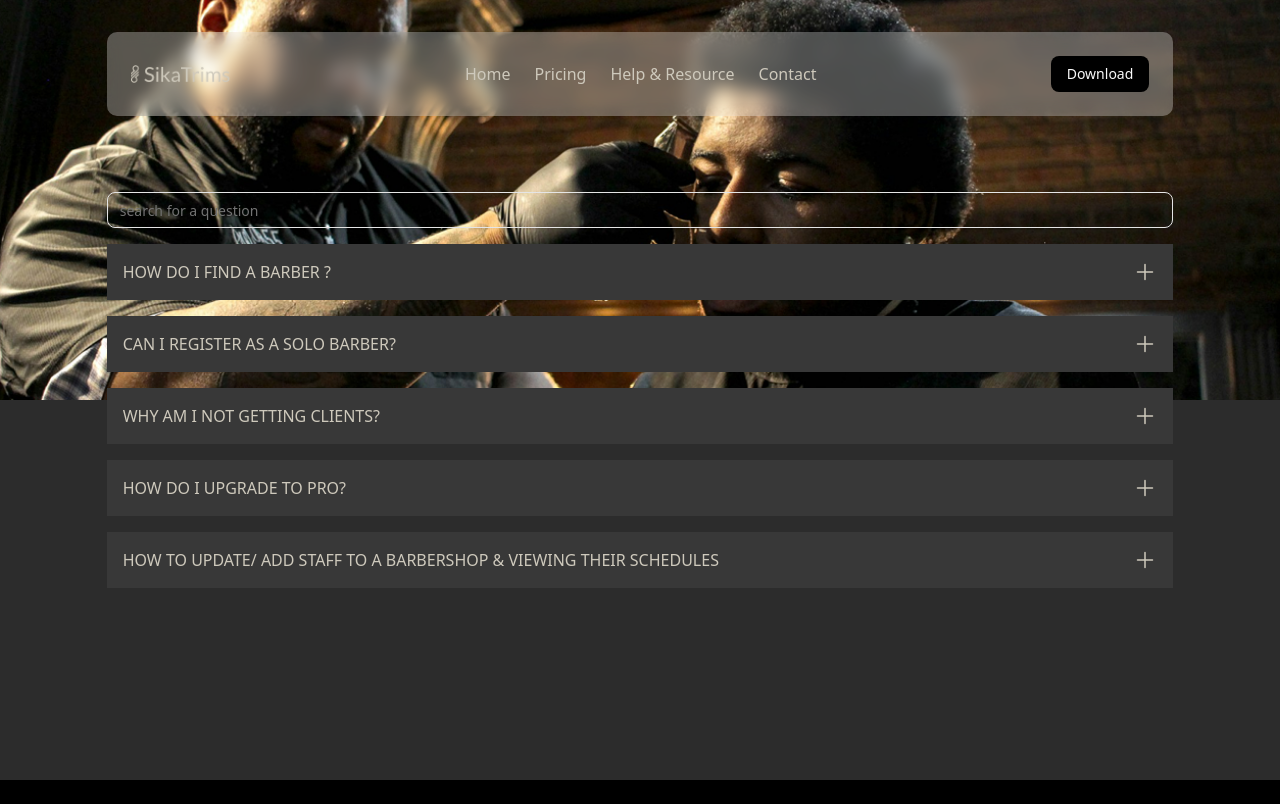
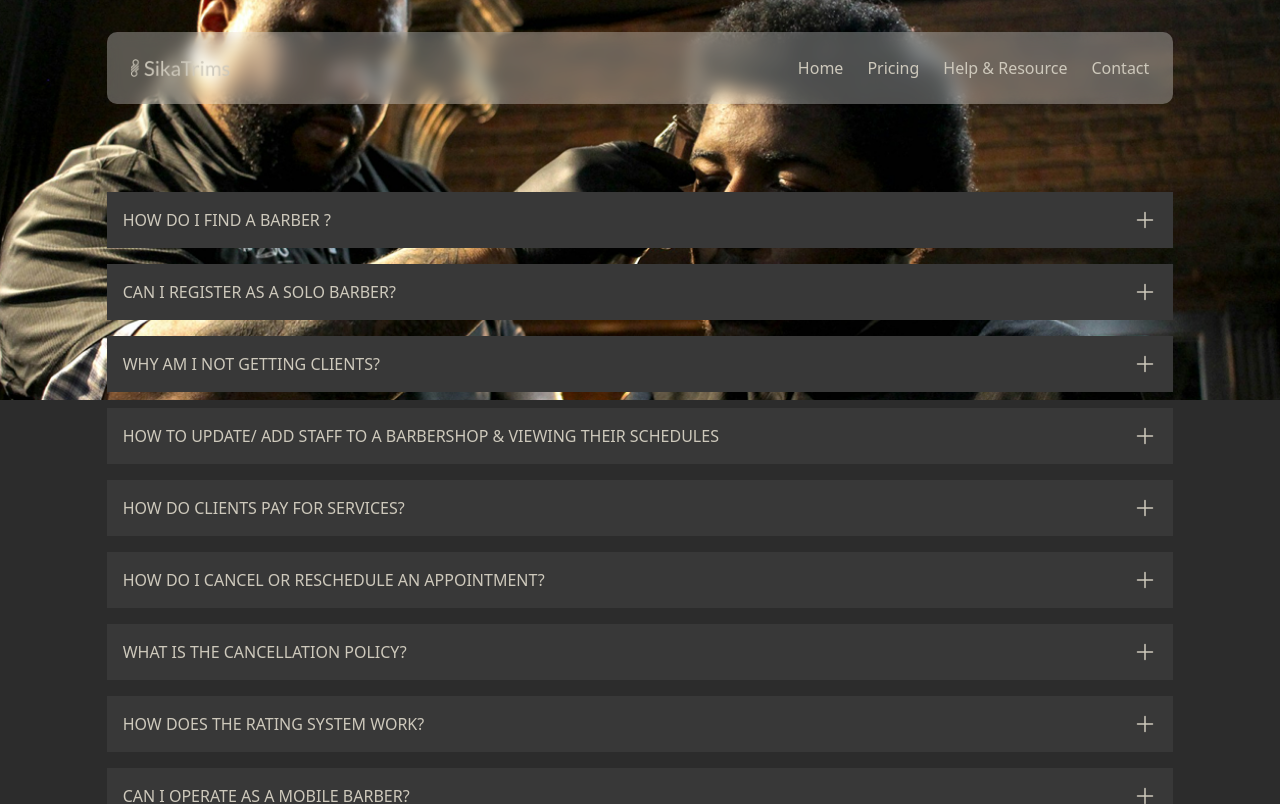
Before and after one commit to Ken12222/SikaTrims, a Next.js app: page /help-resource in a window 1280 px wide. Shown: the top 804 px of the page. Built offline with nearby package versions, Linux system fonts and the light colour scheme.

Commit message:
eula_termsofusespacingfix&faq_added

```diff
--- a/src/app/help-resource/page.jsx
+++ b/src/app/help-resource/page.jsx
@@ -11,24 +11,59 @@ export default function HelpResource() {
   const helpContents = [
     {
       heading: "HOW DO I FIND A BARBER ?",
-      solution: "This is how to find barbers",
+      solution:
+        "YOU CAN EASILY FIND BARBERS NEAR YOU BY USING THE SEARCH OR LOCATION FILTER ON THE SIKATRIM APP. BROWSE PROFILES, CHECK RATINGS, AND BOOK YOUR PREFERRED BARBER IN SECONDS.",
     },
     {
       heading: "CAN I REGISTER AS A SOLO BARBER?",
-      solution: "",
+      solution:
+        "YES! SOLO BARBERS CAN CREATE A PROFILE, LIST THEIR SERVICES, SET PRICES, MANAGE APPOINTMENTS, AND GROW THEIR CLIENT BASE—ALL DIRECTLY THROUGH THE SIKATRIM APP.",
     },
     {
       heading: "WHY AM I NOT GETTING CLIENTS?",
-      solution: "",
-    },
-    {
-      heading: "HOW DO I UPGRADE TO PRO?",
-      solution: "",
+      solution:
+        "MAKE SURE YOUR PROFILE IS COMPLETE—ADD QUALITY PHOTOS, CLEAR SERVICE DESCRIPTIONS, ACCURATE PRICING, AND ENCOURAGE CLIENTS TO LEAVE REVIEWS. STAYING ACTIVE AND RESPONSIVE ALSO INCREASES VISIBILITY.",
     },
     {
       heading:
         "HOW TO UPDATE/ ADD STAFF TO A BARBERSHOP & VIEWING THEIR SCHEDULES",
-      solution: "",
+      solution:
+        "GO TO YOUR SHOP DASHBOARD → SELECT “MANAGE STAFF” → TAP “ADD STAFF” OR “EDIT STAFF.” YOU CAN VIEW THEIR SCHEDULES, ASSIGN CLIENTS, AND TRACK APPOINTMENTS ALL IN ONE PLACE.",
+    },
+    {
+      heading: "HOW DO CLIENTS PAY FOR SERVICES?",
+      solution:
+        "CLIENTS CAN PAY ONLINE THROUGH SIKATRIM USING MOBILE MONEY OR BANK TRANSFERS, OR CHOOSE TO PAY IN PERSON AFTER THEIR APPOINTMENT. ALL ONLINE PAYMENTS ARE FAST, SECURE, AND RECORDED AUTOMATICALLY.",
+    },
+    {
+      heading: "HOW DO I CANCEL OR RESCHEDULE AN APPOINTMENT?",
+      solution:
+        "SIMPLY GO TO YOUR “BOOKINGS” SECTION, SELECT THE APPOINTMENT, AND CHOOSE “CANCEL” OR “RESCHEDULE.” BOTH CLIENTS AND BARBERS ARE INSTANTLY NOTIFIED OF THE CHANGES.",
+    },
+    {
+      heading: " WHAT IS THE CANCELLATION POLICY?",
+      solution:
+        "BARBERS AND BARBERSHOPS CAN SET THEIR OWN CANCELLATION POLICY BASED ON THEIR PREFERENCES. EACH POLICY CLEARLY OUTLINES TIMEFRAMES FOR CANCELLATIONS, RESCHEDULES, AND ANY POTENTIAL FEES. CLIENTS ARE SHOWN THESE TERMS BEFORE CONFIRMING A BOOKING.",
+    },
+    {
+      heading: " HOW DOES THE RATING SYSTEM WORK?",
+      solution:
+        "AFTER EVERY APPOINTMENT, CLIENTS CAN RATE AND REVIEW THEIR BARBER. HIGHER RATINGS IMPROVE VISIBILITY AND HELP NEW CLIENTS DISCOVER TRUSTED BARBERS FASTER.",
+    },
+    {
+      heading: "CAN I OPERATE AS A MOBILE BARBER?",
+      solution:
+        "ABSOLUTELY. WHEN SETTING UP YOUR PROFILE, SELECT “MOBILE SERVICES” TO LET CLIENTS KNOW YOU CAN TRAVEL TO THEIR LOCATION FOR APPOINTMENTS.",
+    },
+    {
+      heading: "HOW DO I JOIN THE WAITLIST FOR EARLY ACCESS?",
+      solution:
+        "VISIT SIKATRIM.COM AND TAP “JOIN WAITLIST.” YOU’LL RECEIVE EARLY UPDATES AND LAUNCH NOTIFICATIONS AS SOON AS SIKATRIM GOES LIVE IN YOUR AREA.",
+    },
+    {
+      heading: "WHAT IS STORE CREDIT AND HOW DOES IT WORK?",
+      solution:
+        "WHEN A CLIENT PAYS ONLINE AND LATER RESCHEDULES, A STORE CREDIT IS AUTOMATICALLY ISSUED. THIS CREDIT CAN BE USED TOWARD A FUTURE BOOKING WITH THE SAME BARBER OR SHOP, ENSURING YOUR PAYMENT NEVER GOES TO WASTE.",
     },
   ];
 
@@ -38,26 +73,23 @@ export default function HelpResource() {
         <Image src={contact} alt="" fill priority className="object-cover" />
       </div>
       <div className="w-full *:text-[#CEC9BC] grid gap-4">
-        <form action="">
+        {/* <form action="">
           <Input placeholder="search for a question" type="text" />
-        </form>
+        </form> */}
 
         {helpContents &&
           helpContents.map((h) => (
-            <div
-              key={h.heading}
-              className="bg-[#383838] p-4 h-fit flex justify-between"
-            >
+            <div key={h.heading} className="bg-[#383838] p-4 h-fit ">
               {openAccordion && openAccordion === h.heading ? (
-                <>
-                  <p>{h.solution}</p>
+                <div className="grid grid-cols-4 gap-4 items-center">
+                  <p className="col-span-3">{h.solution}</p>
                   <svg
                     xmlns="http://www.w3.org/2000/svg"
                     fill="none"
                     viewBox="0 0 24 24"
                     strokeWidth={1.5}
                     stroke="currentColor"
-                    className="size-6"
+                    className="w-6 h-6 ml-auto cursor-pointer"
                     onClick={() =>
                       setOpenAccordion(
                         openAccordion === h.heading ? null : h.heading
@@ -70,17 +102,17 @@ export default function HelpResource() {
                       d="M5 12h14"
                     />
                   </svg>
-                </>
+                </div>
               ) : (
-                <>
-                  <p>{h.heading}</p>
+                <div className="grid grid-cols-4 item gap-4">
+                  <p className="col-span-3">{h.heading}</p>
                   <svg
                     xmlns="http://www.w3.org/2000/svg"
                     fill="none"
                     viewBox="0 0 24 24"
                     strokeWidth={1.5}
                     stroke="currentColor"
-                    className="size-6"
+                    className="w-6 h-6 ml-auto cursor-pointer"
                     onClick={() =>
                       setOpenAccordion(
                         openAccordion === h.heading ? null : h.heading
@@ -93,7 +125,7 @@ export default function HelpResource() {
                       d="M12 4.5v15m7.5-7.5h-15"
                     />
                   </svg>
-                </>
+                </div>
               )}
             </div>
           ))}
--- a/src/app/terms-of-use/page.jsx
+++ b/src/app/terms-of-use/page.jsx
@@ -267,10 +267,6 @@ export default function TermsOfUse() {
                         key={c.term}
                         className="[&_p]:text-base [&_>div:last-child]:mx-4"
                       >
-                        {/* <p className="text-xl my-4 list-disc">{c.term}</p> */}
-                        {/* <li className="list">
-                          <p className="text-xl my-4 font-semibold">{c.term}</p>
-                        </li> */}
                         <div>
                           {c.subterm.one && (
                             <li className="list-disc">
--- a/src/components/Footer.jsx
+++ b/src/components/Footer.jsx
@@ -71,11 +71,13 @@ export default function Footer() {
             <Socials className="flex gap-4 my-4" />
             <div className="my-4 md:flex text-white gap-4">
               <p>© 2025 Copyright. All rights reserved.</p>
-              <Link href={"privacy-policy"} className="mx-4">
-                Privacy Policy
-              </Link>
-              <Link href={"terms-of-use"}>Terms of Service</Link>
-              <Link href={"eula"}>EULA</Link>
+              <div className="flex gap-2 mt-4">
+                <Link href={"privacy-policy"} className="mx-4">
+                  Privacy Policy
+                </Link>
+                <Link href={"terms-of-use"}>Terms of Service</Link>
+                <Link href={"eula"}>EULA</Link>
+              </div>
             </div>
           </div>
         </div>
--- a/src/components/Navbar.jsx
+++ b/src/components/Navbar.jsx
@@ -73,9 +73,9 @@ export default function Navbar() {
               ))}
           </ul>
         </nav>
-        <Button type="submit" className={"bg-black"}>
+        {/* <Button type="submit" className={"bg-black"}>
           Download
-        </Button>
+        </Button> */}
       </div>
       <div>
         <div className="md:hidden w-full mx-auto flex justify-between items-center backdrop-blur-sm bg-white/30 p-6">
@@ -134,7 +134,7 @@ export default function Navbar() {
                   ))}
               </ul>
             </nav>
-            <button className="mt-4">Download</button>
+            {/* <button className="mt-4">Download</button> */}
           </div>
         )}
       </div>
```
